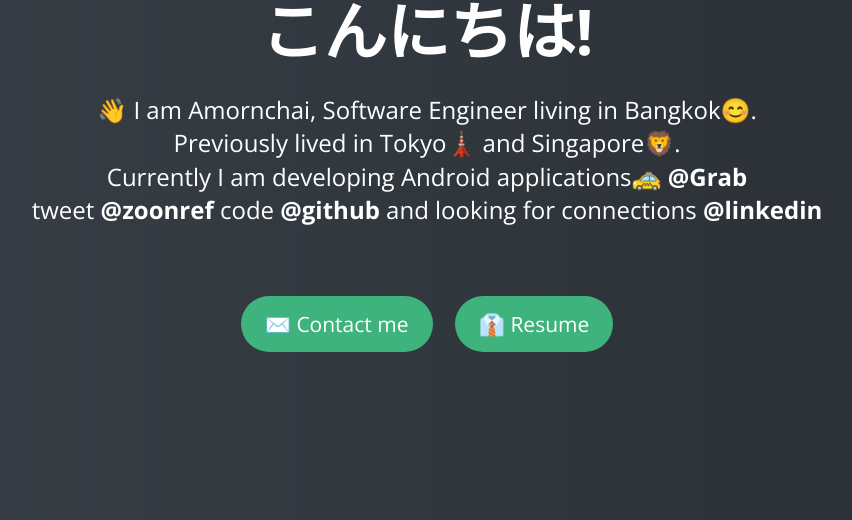
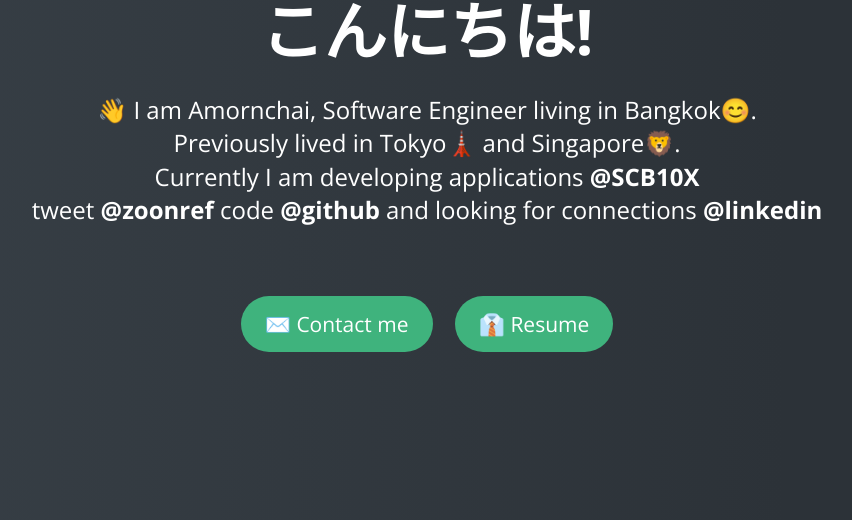
Before and after one commit to zoonooz/zoonooz.github.io, a Jekyll site: the page built from index.html, in a window 1280 px wide and 900 px high, cut to the strip 380-900 px from the top of the window. Shown: the whole strip, without its empty margins (213-1065 px from the left). Built offline with Jekyll 4.4.1, drawn with Linux system fonts in a browser that asks for light colours; some of the changed text lies outside the part shown.

Commit message:
update current workplace and footer

```diff
--- a/_layouts/index.html
+++ b/_layouts/index.html
@@ -66,7 +66,7 @@
     </div>
 
     <footer class="footer">
-      <p class="text-center">©️ 2019 Amornchai Kanokpullwad</p>
+      <p class="text-center">Made with ❤️ by <b>Amornchai Kanokpullwad</b></p>
     </footer>
 
     <!-- Bootstrap core JavaScript
--- a/index.html
+++ b/index.html
@@ -20,7 +20,7 @@
   <p class="lead">
     👋 I am Amornchai, Software Engineer living in Bangkok😊.
     <br/>Previously lived in Tokyo🗼 and Singapore🦁.
-    <br/>Currently I am developing Android applications🚕 <a href="http://www.grab.com/">@Grab</a>
+    <br/>Currently I am developing applications <a href="https://www.scb10x.com/">@SCB10X</a>
     <br/>tweet <a href="http://www.twitter.com/zoonref">@zoonref</a> code <a href="http://github.com/zoonooz">@github</a> and looking for connections <a href="http://th.linkedin.com/in/zoonref/">@linkedin</a>
   </p>
   <br/>
```
